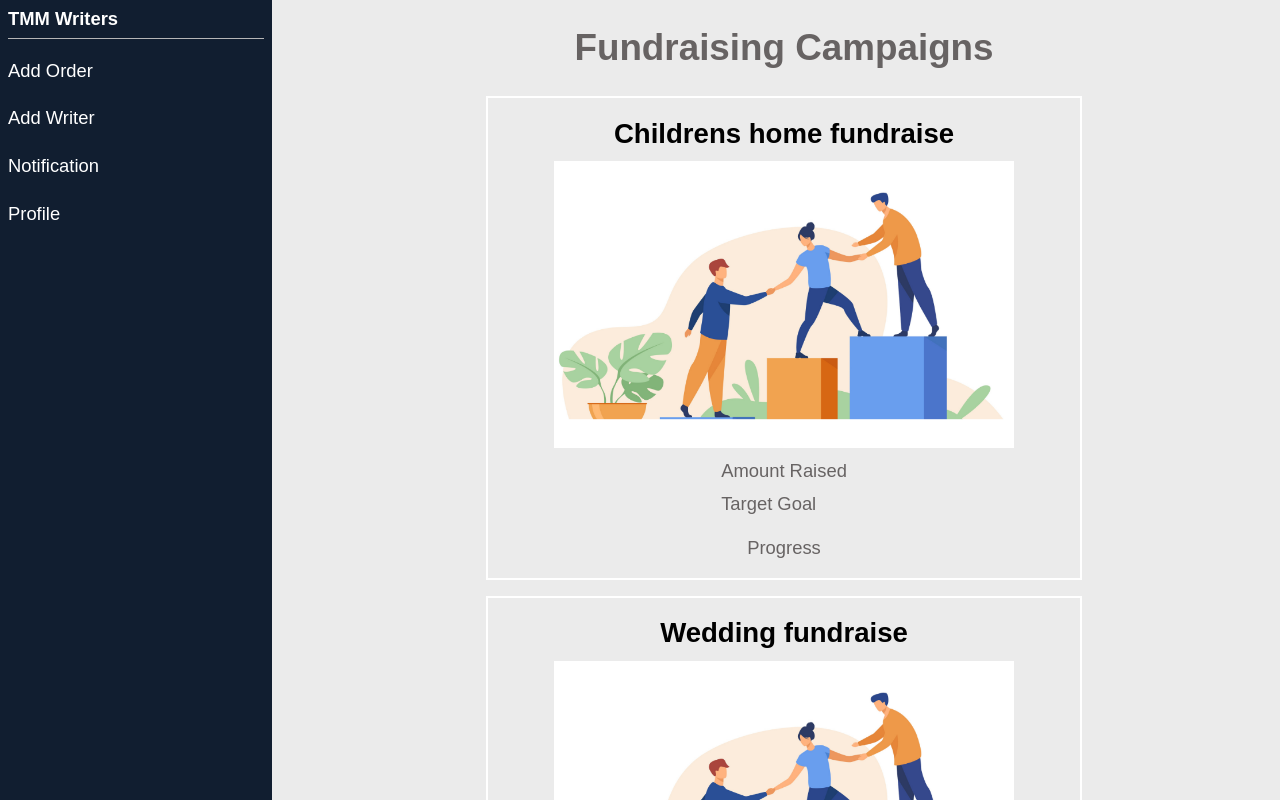
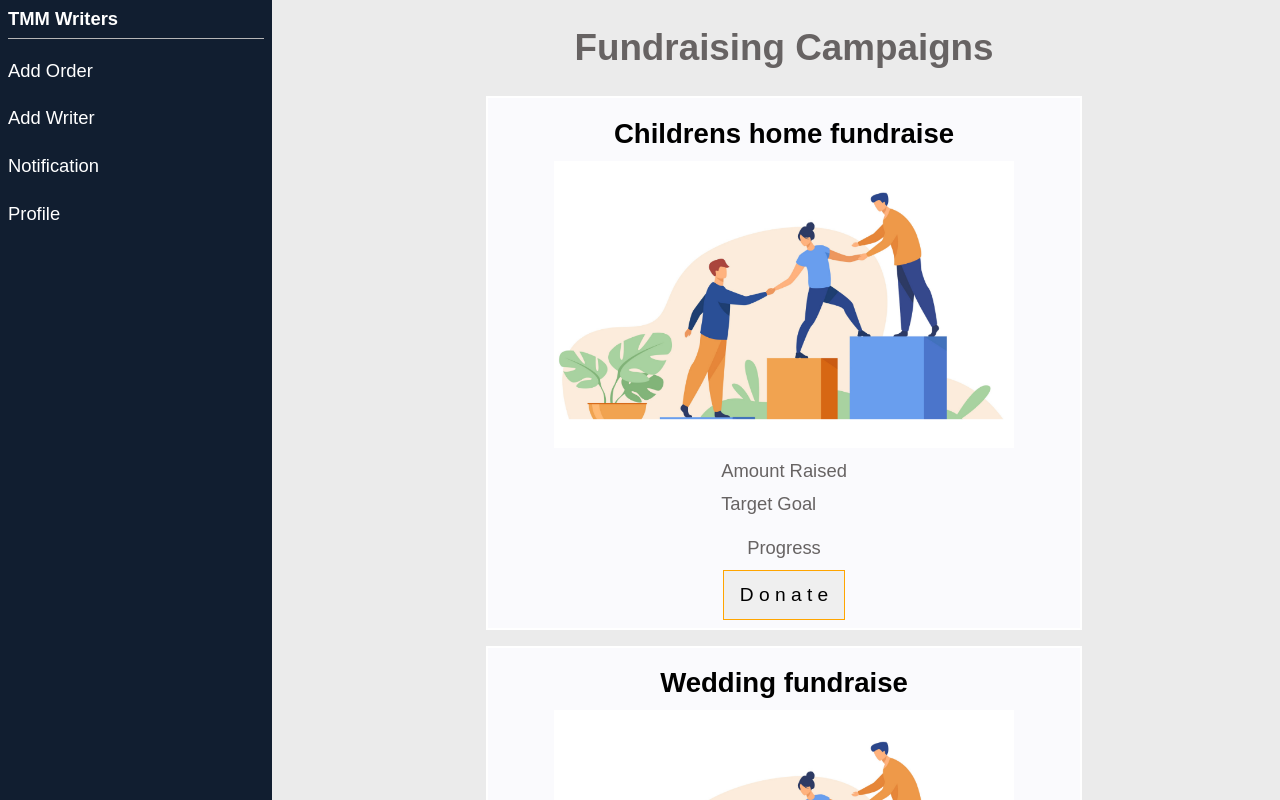
Before and after one commit to JosephMusya/changia, a React (Create React App) app: page / in a window 1280 px wide. Shown: the top 800 px of the page. Built offline with nearby package versions, Linux system fonts and the light colour scheme; the HTML template or start-up script is replaced by a standard one.

Commit message:
Modified the fundraise module, added color and image + styling

```diff
--- a/src/pages/Fundraise.js
+++ b/src/pages/Fundraise.js
@@ -12,6 +12,9 @@ export default function Fundraise(props){
             <div>
                 <p>Progress</p>
             </div>
+            <div className={styles.donate}>
+                <button>D o n a t e</button>
+            </div>
         </div>
     )
 }
--- a/src/pages/fundraise.module.css
+++ b/src/pages/fundraise.module.css
@@ -5,6 +5,7 @@
     flex-direction: column;
     justify-content: center;
     align-items: center;
+    background-color: #fafafd;
 }
 
 .fundraise img {
@@ -21,3 +22,9 @@ h2 {
 p {
     color: var(--text-color-sec);
 }
+
+.donate button {
+    padding: 0.8rem 1rem;
+    border: solid 1px orange;
+    font-size: 1.2rem;
+}
```
